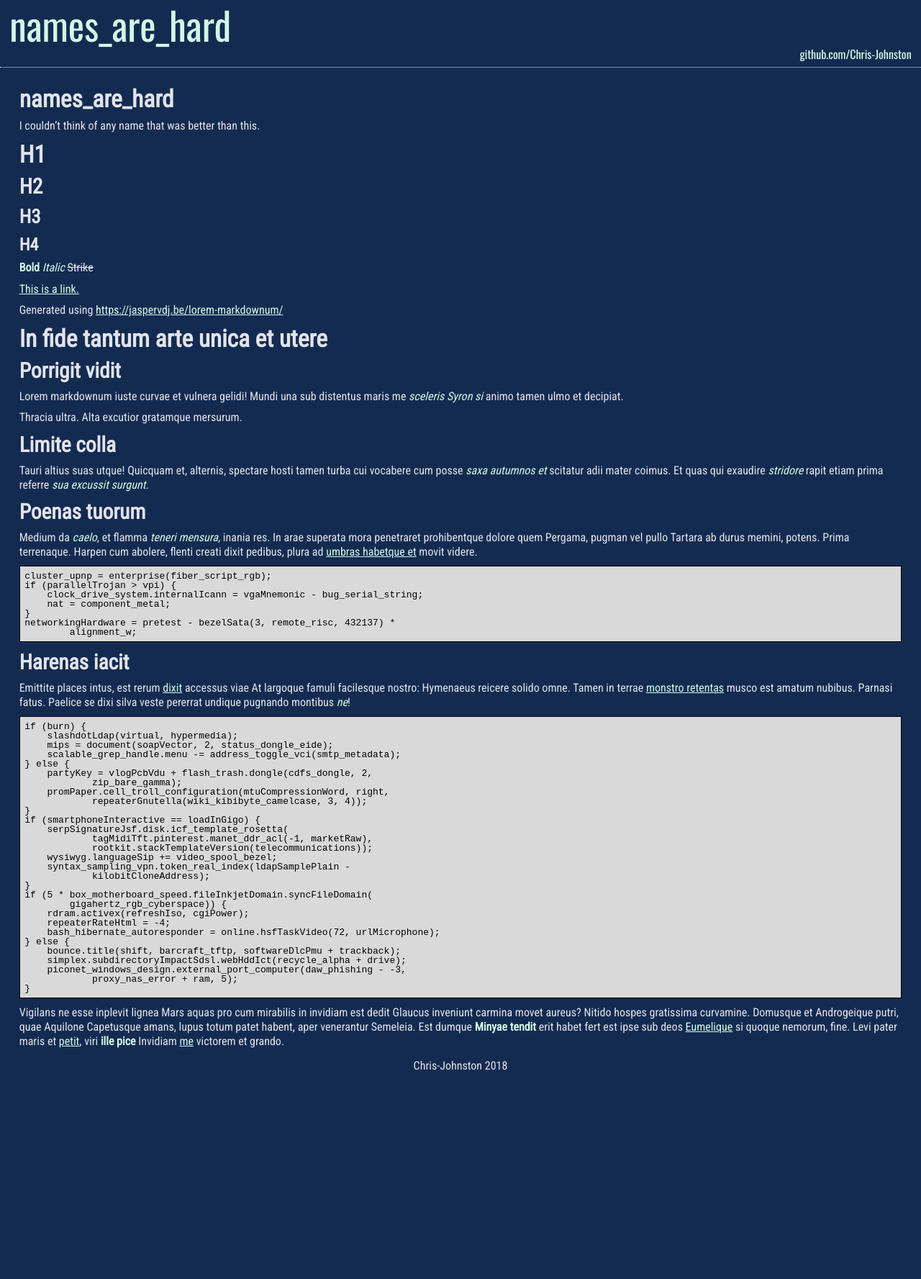
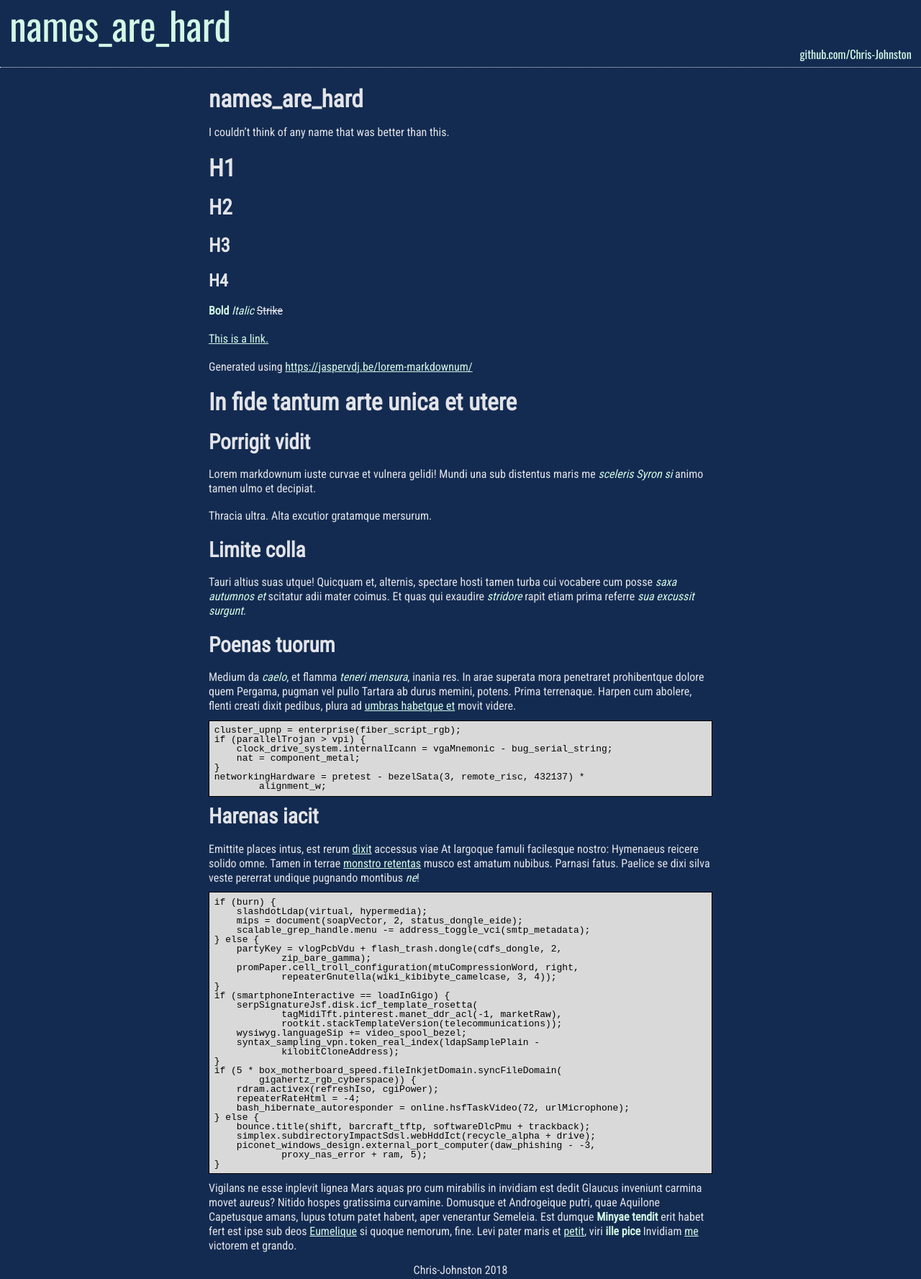
Before and after one commit to Chris-Johnston/names_are_hard, a Jekyll site: the page built from index.md, in a window 1280 px wide. Shown: the whole page at 72% size. Built offline with Jekyll 4.4.1, drawn with Linux system fonts in a browser that asks for light colours; our own code applies the rules of GitHub Pages for plain Markdown files; before the commit the page ends 1493 px from its top, so only the background shows below that.

Commit message:
make a grid-based layout

```diff
--- a/_sass/names_are_hard.scss
+++ b/_sass/names_are_hard.scss
@@ -100,6 +100,16 @@ body li
 .content-wrapper
 {
   padding-top: 10pt;
+}
+
+.content-wrapper
+{
+  display: grid;
+  grid-template-columns: 1fr 700px 1fr;
+}
+.content-wrapper > *
+{
+  grid-column: 2;
 }
 
 .post-wrapper
@@ -314,6 +324,11 @@ table {
 @media only screen and (max-width: 700px)
 {
 
+  .content-wrapper
+  {
+    display: block;
+  }
+
   .site-header-tall
   {
     height: auto;
```
